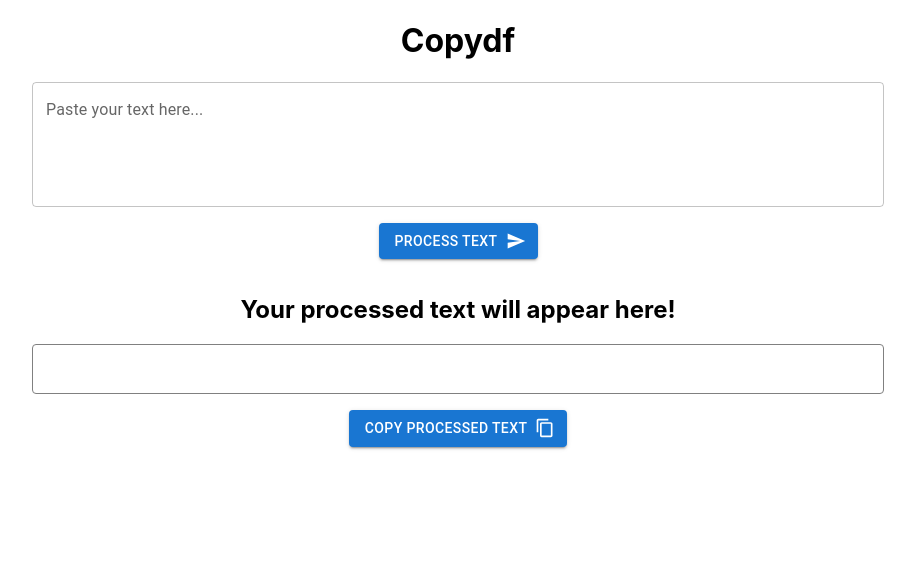
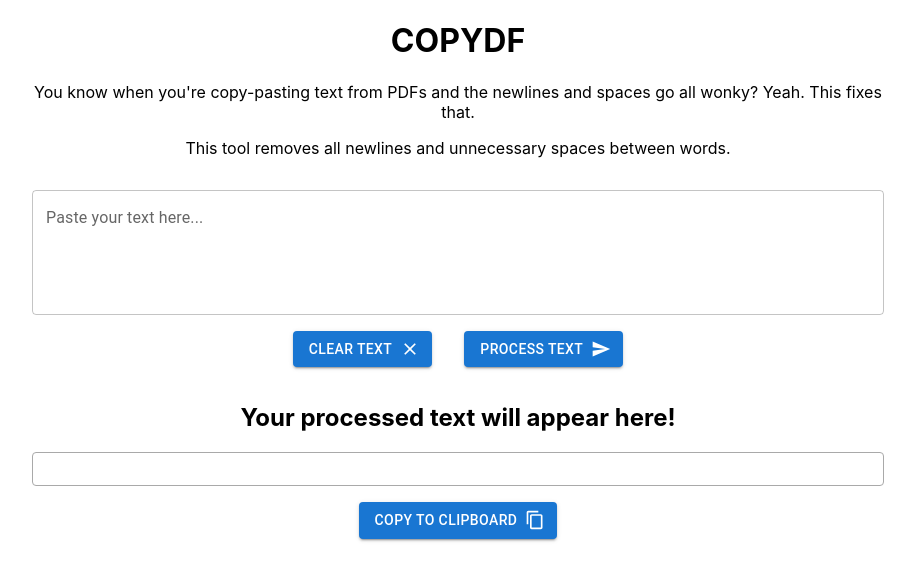
Before and after one commit to valerietanhx/copydf, a React (Create React App) app: page / in a window 1280 px wide. Shown: the top 580 px of the page, without its empty margins (182-1097 px from the left). Built offline with nearby package versions, Linux system fonts and the light colour scheme.

Commit message:
feat: add clear button and intro text

```diff
--- a/public/index.html
+++ b/public/index.html
@@ -24,7 +24,7 @@
       work correctly both with client-side routing and a non-root public URL.
       Learn how to configure a non-root public URL by running `npm run build`.
     -->
-    <title>Copydf</title>
+    <title>COPYDF</title>
   </head>
   <body>
     <noscript>You need to enable JavaScript to run this app.</noscript>
--- a/src/App.css
+++ b/src/App.css
@@ -4,6 +4,10 @@
 
 .Button {
   width: fit-content;
+  align-self: center;
+}
+
+.button-stack {
   align-self: center;
 }
 
--- a/src/App.js
+++ b/src/App.js
@@ -5,14 +5,18 @@ import Button from "@mui/material/Button";
 import TextField from "@mui/material/TextField";
 import Container from "@mui/material/Container";
 import Box from "@mui/material/Box";
-import Stack from '@mui/material/Stack';
-import Typography from '@mui/material/Typography';
-import ContentCopyIcon from '@mui/icons-material/ContentCopy';
-
+import Stack from "@mui/material/Stack";
+import Typography from "@mui/material/Typography";
+import ContentCopyIcon from "@mui/icons-material/ContentCopy";
+import ClearIcon from "@mui/icons-material/Clear";
 
 function App() {
   const [inputText, setInputText] = useState("");
   const [processedText, setProcessedText] = useState("");
+
+  const clearText = () => {
+    setInputText("");
+  };
 
   const processText = () => {
     const processed = inputText.replace(/\s+/g, " ").trim();
@@ -25,30 +29,50 @@ function App() {
 
   return (
     <Container className="App" maxWidth="md">
-      <h1>Copydf</h1>
+      <h1>COPYDF</h1>
+      <p>
+        You know when you're copy-pasting text from PDFs and the newlines and
+        spaces go all wonky? Yeah. This fixes that.
+      </p>
+      <p>
+        This tool removes all newlines and unnecessary spaces between words.
+      </p>
       <Stack>
         <TextField
+          sx={{ mt: 2 }}
           label="Paste your text here..."
           value={inputText}
           onChange={(e) => setInputText(e.target.value)}
           multiline
           rows={4}
         />
+        <Stack direction="row" className="button-stack">
+          {/*TODO: abstract out Button into a separate component*/}
+          <Button
+            sx={{ m: 2 }}
+            className="Button"
+            onClick={clearText}
+            variant="contained"
+            endIcon={<ClearIcon />}
+          >
+            <Typography variant="button">Clear text</Typography>
+          </Button>
           <Button
             sx={{ m: 2 }}
             className="Button"
             onClick={processText}
             variant="contained"
-          endIcon={<SendIcon/>}
+            endIcon={<SendIcon />}
           >
-          <Typography variant="button">
-            Process text
-          </Typography>
+            <Typography variant="button">Process text</Typography>
           </Button>
+        </Stack>
       </Stack>
       <div>
         <h2>Your processed text will appear here!</h2>
-        <Box sx={{ p: 2, borderRadius: 1, border: "1px solid grey" }}>
+        <Box
+          sx={{ px: 2.5, py: 1, borderRadius: 1, border: "1px solid darkgrey" }}
+        >
           <p className="processed-text">{processedText}</p>
         </Box>
         <Button
@@ -56,11 +80,9 @@ function App() {
           className="Button"
           onClick={copyText}
           variant="contained"
-          endIcon={<ContentCopyIcon/>}
+          endIcon={<ContentCopyIcon />}
         >
-          <Typography variant="button">
-            Copy processed text
-          </Typography>
+          <Typography variant="button">Copy to clipboard</Typography>
         </Button>
       </div>
     </Container>
```
Lines whose indentation alone changed are shown as unchanged.
